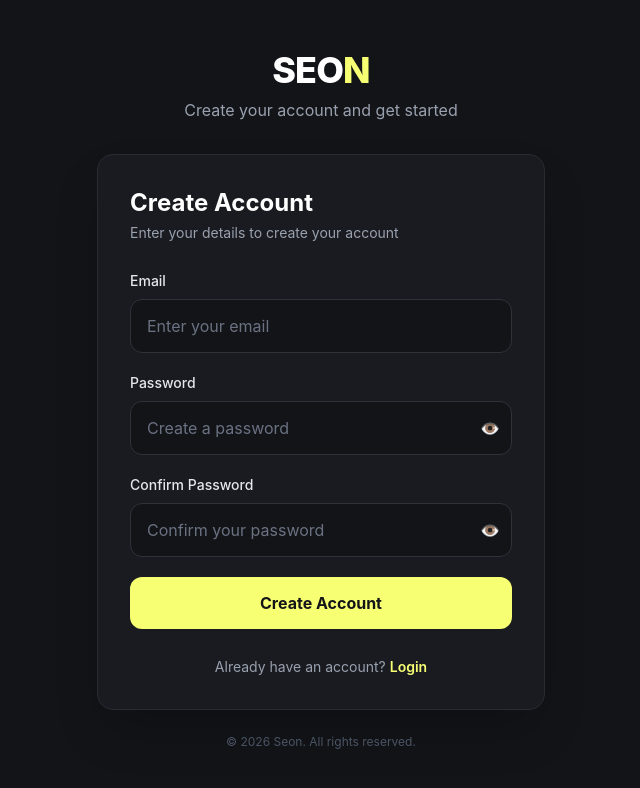
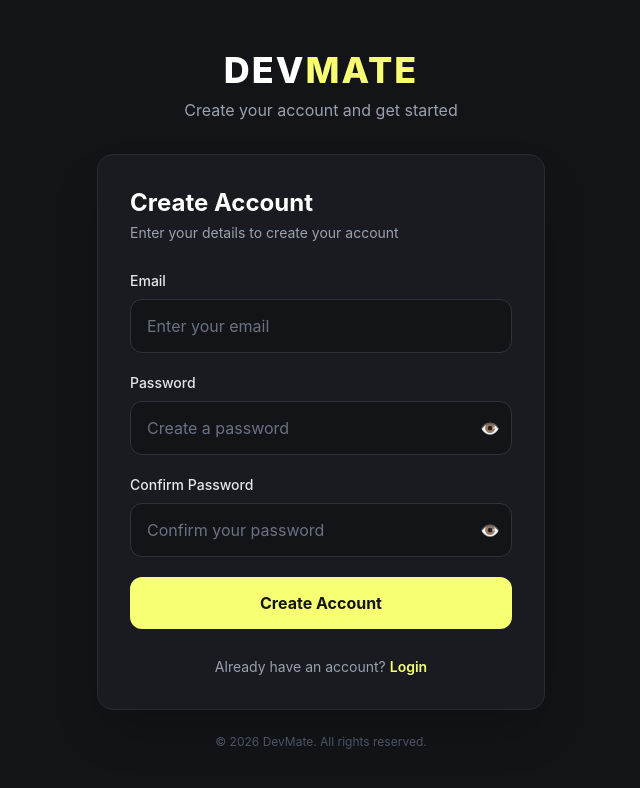
Before and after one commit to mantu0019/3_soen, a React app in the folder frontend/: page /register in a window 1280 px wide. Shown: the top 788 px of the page, without its empty margins (319-959 px from the left). Built offline with nearby package versions, Linux system fonts and the light colour scheme; no server answers; the HTML template or start-up script is replaced by a standard one.

Commit message:
polish the code and style

```diff
--- a/frontend/src/components/Home.jsx
+++ b/frontend/src/components/Home.jsx
@@ -89,10 +89,10 @@ const Home = () => {
       <header className="sticky top-0 z-30 border-b border-white/[0.08] bg-[#090b0f]/85 backdrop-blur-xl">
         <nav className="mx-auto flex min-h-[76px] max-w-7xl items-center justify-between gap-4 px-4 sm:px-6 lg:px-8" aria-label="Main navigation">
           <Link to="/" className="group inline-flex shrink-0 items-center gap-2.5" aria-label="Seon home">
-            <span className="flex h-10 w-10 items-center justify-center rounded-xl bg-[#f7ff72] text-lg font-black text-[#11130a] shadow-[0_0_28px_rgba(247,255,114,0.12)] transition-transform duration-300 group-hover:rotate-[-6deg] group-hover:scale-105">
-              S
+            <span className="flex h-10 w-13 items-center justify-center rounded-xl bg-[#f7ff72] text-lg font-black text-[#11130a] shadow-[0_0_28px_rgba(247,255,114,0.12)] transition-transform duration-300 group-hover:rotate-[-6deg] group-hover:scale-105">
+              DEV
             </span>
-            <span className="text-xl font-extrabold tracking-[-0.06em]">SEO<span className="text-[#f7ff72]">N</span><span className="ml-2 hidden text-[10px] font-semibold uppercase tracking-[0.22em] text-gray-500 sm:inline">Workspace</span></span>
+            <span className="text-xl font-extrabold tracking-[-0.06em]">MATE<span className="text-[#f7ff72]"></span> </span>
           </Link>
 
           <div className="flex items-center gap-2 sm:gap-3">
@@ -210,7 +210,7 @@ const Home = () => {
             </div>
             <p className="text-sm text-gray-500">Member since</p>
             <h2 className="mt-1.5 text-xl font-semibold tracking-tight">{createdDate}</h2>
-            <p className="mt-2 text-xs text-gray-500">Your journey with Seon</p>
+            <p className="mt-2 text-xs text-gray-500">Your journey with DevMate</p>
           </article>
         </section>
 
@@ -244,7 +244,8 @@ const Home = () => {
               <p className="text-xs font-semibold uppercase tracking-[0.18em] text-[#f7ff72]">Your workspace</p>
               <h2 className="mt-2 text-xl font-semibold tracking-tight">Everything in one place.</h2>
               <p className="mt-3 text-sm leading-6 text-gray-400">
-                Your profile information is shown here so you can quickly check the account connected to your workspace.
+                Manage your profile and personal preferences, all in one place.
+
               </p>
               <div className="my-5 h-px bg-white/[0.08]" />
               <div className="flex items-center gap-3">
@@ -264,7 +265,7 @@ const Home = () => {
         </section>
 
         <footer className="mt-10 flex flex-col items-center justify-between gap-2 border-t border-white/[0.07] pt-6 text-center text-xs text-gray-600 sm:flex-row sm:text-left">
-          <p>© {new Date().getFullYear()} Seon. All rights reserved.</p>
+          <p>© {new Date().getFullYear()} DevMate. All rights reserved.</p>
           <p className="flex items-center gap-2"><span className="h-1.5 w-1.5 rounded-full bg-emerald-400" /> Workspace available</p>
         </footer>
       </main>
--- a/frontend/src/features/auth/pages/Login.jsx
+++ b/frontend/src/features/auth/pages/Login.jsx
@@ -39,8 +39,8 @@ const Login = () => {
 
         {/* Logo / Brand */}
         <div className="text-center mb-8">
-          <h1 className="text-4xl font-extrabold tracking-tight">
-            SEO<span className="text-[#F7FF72]">N   </span>
+          <h1 className="text-4xl font-extrabold tracking-[2px]">
+           DEV<span className="text-[#F7FF72] ">MATE   </span>
           </h1>
 
           <p className="text-gray-400 mt-2">
@@ -243,7 +243,7 @@ const Login = () => {
 
         {/* Footer */}
         <p className="text-center text-xs text-gray-600 mt-6">
-          © 2026 Seon. All rights reserved.
+          © 2026 DevMate. All rights reserved.
         </p>
 
       </div>
--- a/frontend/src/features/auth/pages/Register.jsx
+++ b/frontend/src/features/auth/pages/Register.jsx
@@ -39,8 +39,8 @@ const Register = () => {
       <div className="w-full max-w-md">
         {/* Logo */}
         <div className="text-center mb-8">
-          <h1 className="text-4xl font-extrabold tracking-tight">
-            SEO<span className="text-[#F7FF72]">N</span>
+          <h1 className="text-4xl font-extrabold tracking-[2px]">
+            DEV<span className="text-[#F7FF72]">MATE</span>
           </h1>
 
           <p className="text-gray-400 mt-2">
@@ -224,7 +224,7 @@ const Register = () => {
         </div>
 
         <p className="text-center text-xs text-gray-600 mt-6">
-          © 2026 Seon. All rights reserved.
+          © 2026 DevMate. All rights reserved.
         </p>
       </div>
     </div>
```
